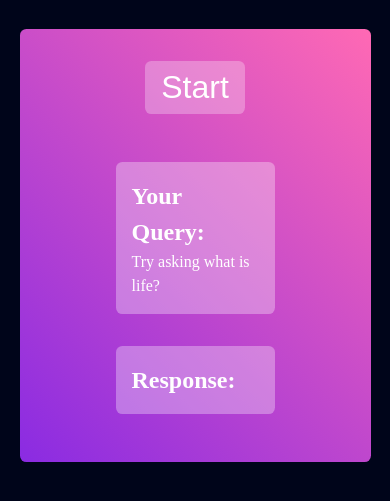
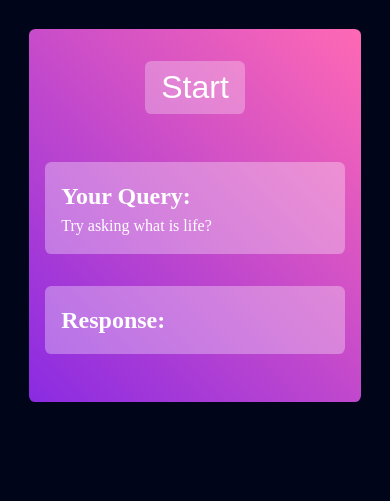
Before and after one commit to Coder-sam-007/voice-mate, a plain HTML site: page index.html in a window 390 px wide. Shown: the part 107-608 px from the top of the page. Drawn offline with Linux system fonts and the light colour scheme.

Commit message:
media queries added

```diff
--- a/index.js
+++ b/index.js
@@ -19,8 +19,8 @@ startBTN.addEventListener("click", function () {
 
     userTextContent = transcript;
 
-    if (userTextContent.contains("activate")) {
-      response = "I am activated";
+    if (userTextContent.includes("activate")) {
+      response_text = "I am activated";
     }
   });
 
--- a/style.css
+++ b/style.css
@@ -26,7 +26,7 @@ h1 {
 }
 
 main {
-  width: min(1100px, 90%);
+  width: min(1100px, 85%);
   margin: 0 auto;
   background: linear-gradient(45deg, blueviolet, hotpink);
   padding: 1rem 4rem;
@@ -61,7 +61,7 @@ main {
 
 .container > * {
   background-color: rgba(255, 255, 255, 0.318);
-  margin: 2rem;
+  margin: 2rem 1rem;
   padding: 1rem;
   border-radius: var(--br-rs);
 }
@@ -79,3 +79,15 @@ main {
   );
   border-radius: var(--br-rs);
 }
+
+@media (max-width: 800px) {
+  main {
+    padding: 1rem;
+  }
+}
+
+@media (max-width: 500px) {
+  main {
+    padding: 1rem 0;
+  }
+}
```
